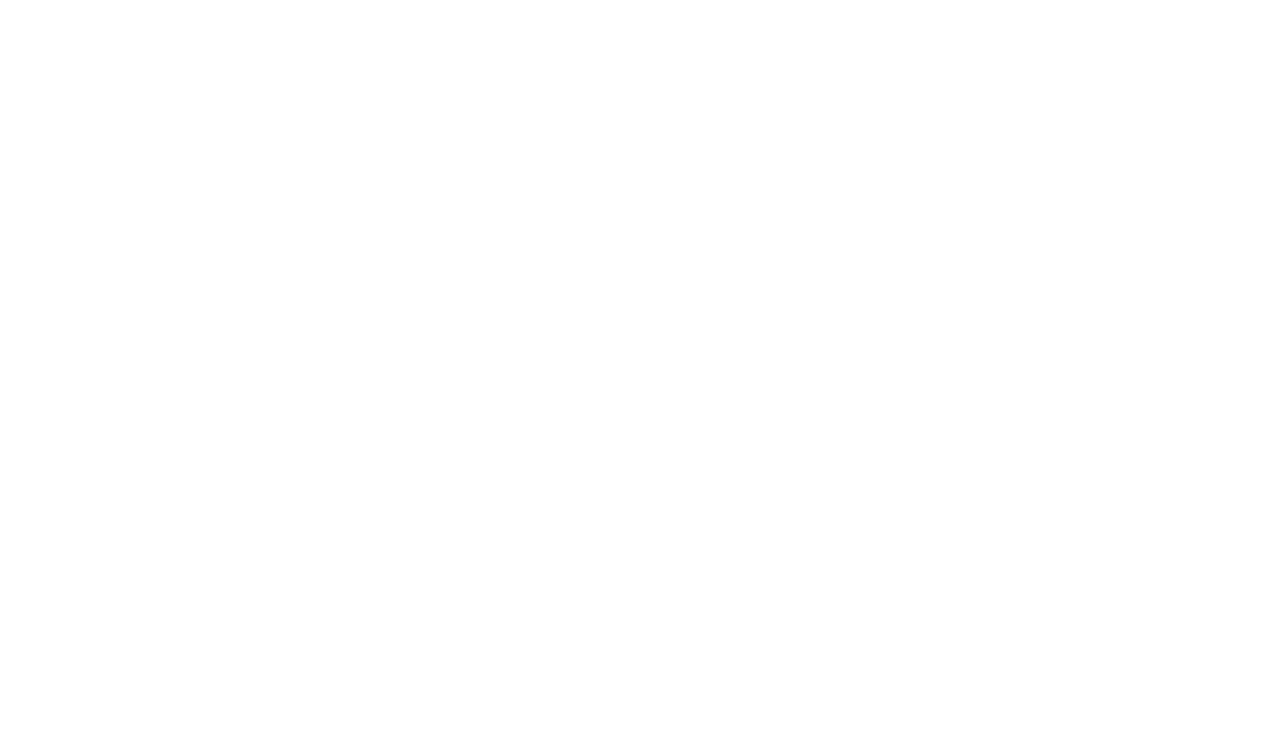
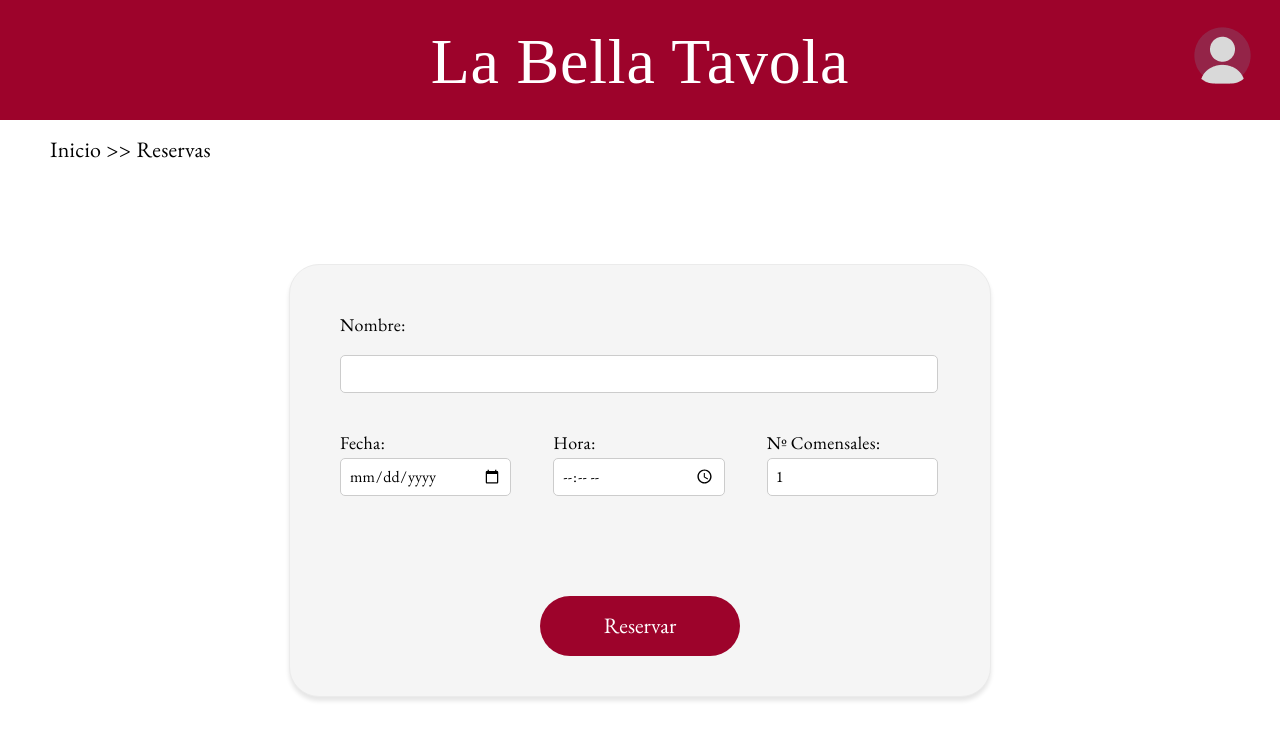
Before and after one commit to Ppm19/restauranteGit, an Angular app: page /reservas in a window 1280 px wide. Before the commit this address led to /. Shown: the top 740 px of the page. Built offline with nearby package versions, Linux system fonts and the light colour scheme; a web font is replaced by a local one.

Commit message:
terminado funcionalidad crear reserva

```diff
--- a/src/app/app.routes.ts
+++ b/src/app/app.routes.ts
@@ -1,8 +1,12 @@
 import { Routes } from '@angular/router';
 import { PedidosComponent } from './pedidos/pedidos.component';
 import { PrincipalComponent } from './principal/principal.component';
+import { ReservasComponent } from './reservas/reservas.component';
+
 export const routes: Routes = [
     {path:"", redirectTo:"principal", pathMatch:"full"},
     {path:"principal", component:PrincipalComponent},
-    {path:"pedidos", component:PedidosComponent}
+    {path:"pedidos", component:PedidosComponent},
+    {path:"reservas", component:ReservasComponent}
+
 ];
--- a/src/app/principal/principal.component.html
+++ b/src/app/principal/principal.component.html
@@ -8,6 +8,6 @@
   </div>
   <div class="button-container">
     <button class="button" (click)="pedidos()">Pide Ya</button>
-    <button class="button">Reserva</button>
+    <button class="button" (click)="reservas()">Reserva</button>
   </div>
 </div>
--- a/src/app/principal/principal.component.ts
+++ b/src/app/principal/principal.component.ts
@@ -16,4 +16,8 @@ export class PrincipalComponent {
   pedidos() {
     this.router.navigate(['/pedidos']);
   }
+
+  reservas() {
+    this.router.navigate(['/reservas']);
+  }
 }
--- a/src/app/reservas/reservas.component.html
+++ b/src/app/reservas/reservas.component.html
@@ -1,3 +1,4 @@
+<app-cabecera-usuario></app-cabecera-usuario>
 <nav aria-label="breadcrumb">
     <ol class="breadcrumb">
         <li class="breadcrumb-item"><a href="/">Inicio</a></li>
@@ -6,24 +7,24 @@
 </nav>
 <div class="container">
     <div class="form-container">
-        <form>
+        <form (ngSubmit)="crearReserva()" #reservaForm="ngForm">
             <label for="nombre">Nombre:</label>
             <div class="form-group">
-                <input type="text" id="nombre" required>
+                <input type="text" id="nombre" name="nombre" [(ngModel)]="reserva.nombre" required>
             </div>
 
             <div class="form-group">
             <div>
                 <label for="fecha">Fecha:</label>
-                <input type="date" id="fecha" required>
+                <input type="date" id="fecha" name="fecha" [(ngModel)]="reserva.fecha" required>
             </div>
             <div>
                 <label for="hora">Hora:</label>
-                <input type="time" id="hora" required>
+                <input type="time" id="hora" name="hora" [(ngModel)]="reserva.hora" required>
             </div>
             <div>
                 <label for="comensales">Nº Comensales:</label>
-                <input type="number" id="comensales" min="1" max="20" required>
+                <input type="number" id="comensales" name="ncomensales" [(ngModel)]="reserva.ncomensales" min="1" max="20" required>
             </div>
         </div>
         <div class="button-container">
--- a/src/app/reservas/reservas.component.ts
+++ b/src/app/reservas/reservas.component.ts
@@ -1,13 +1,49 @@
 import { Component } from '@angular/core';
 import { CabeceraUsuarioComponent } from '../cabecera-usuario/cabecera-usuario.component';
+import { HttpClient } from '@angular/common/http';
+import { FormsModule } from '@angular/forms';
+import { CommonModule } from '@angular/common';
+
+interface Reserva {
+  nombre: string;
+  fecha: string;
+  hora: string;
+  ncomensales: number;
+}
 
 @Component({
   selector: 'app-reservas',
   standalone: true,
-  imports: [CabeceraUsuarioComponent],
+  imports: [CabeceraUsuarioComponent,CommonModule, FormsModule],
   templateUrl: './reservas.component.html',
   styleUrl: './reservas.component.css'
 })
 export class ReservasComponent {
+  reserva: Reserva = {
+    nombre: '',
+    fecha: '',
+    hora: '',
+    ncomensales: 1
+  };
 
+  constructor(private http: HttpClient) {}
+
+  crearReserva() {
+    this.http.post('https://back-end-restaurante-git.vercel.app/crear-reserva', this.reserva)
+      .subscribe({
+        next: (response) => {
+          alert('Reserva creada con éxito');
+          this.reserva = {
+            nombre: '',
+            fecha: '',
+            hora: '',
+            ncomensales: 1
+          };
+        },
+        error: (error) => {
+          alert('Error al crear la reserva');
+          console.error('Error:', error);
+        }
+      });
+  }
 }
```
Also changed, not shown: src/app/app.component.ts (+11 -5 lines).
